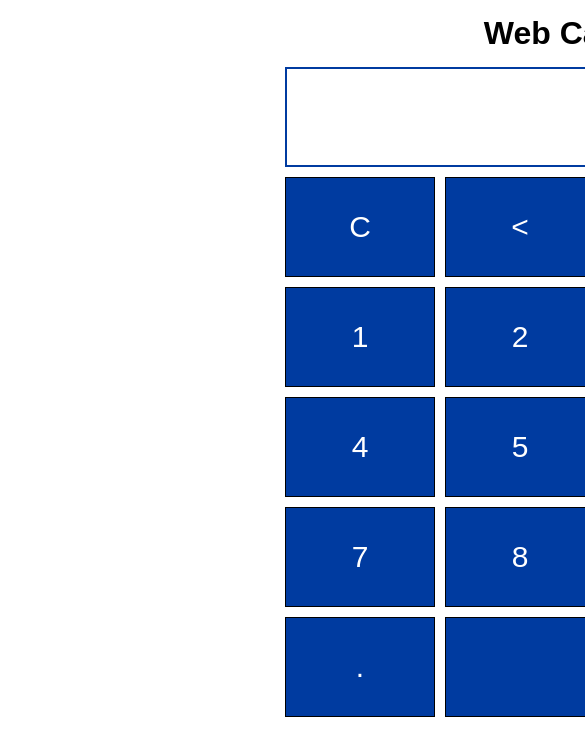
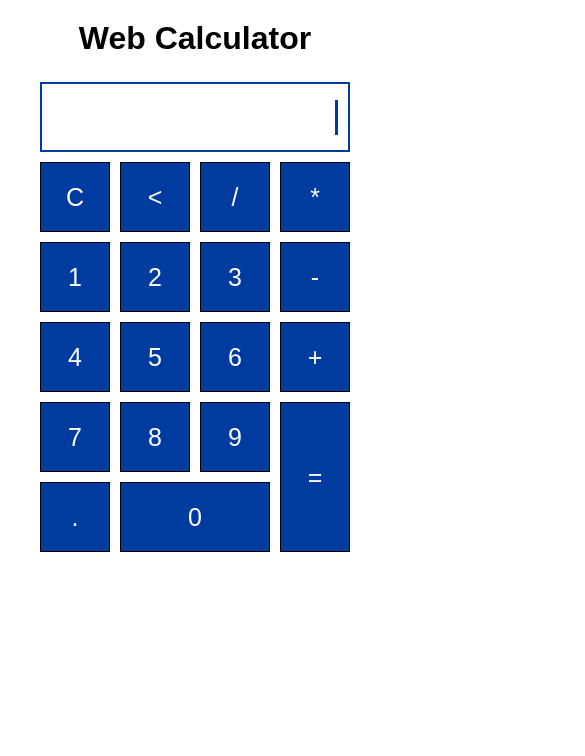
Before and after one commit to AkobirToshtemirov/Calculator, a plain HTML site: page index.html in a window 390 px wide. Shown: the top 756 px of the page, 585 px wide, since content can reach past the window. Drawn offline with Linux system fonts and the light colour scheme.

Commit message:
add new style

```diff
--- a/css/main.css
+++ b/css/main.css
@@ -17,7 +17,7 @@
 }
 
 .text {
-  margin-bottom: 15px;
+  margin-bottom: 25px;
 }
 
 .calculator,
@@ -82,3 +82,20 @@
     transition: 1s linear;
   }
 }
+
+@media (max-width:1200px) {
+  .container{
+    width: 100%;
+    padding: 20px;
+  }
+
+  .calculator {
+    grid-template-columns: repeat(4, 70px);
+    grid-auto-rows: 70px;
+    grid-gap: 10px;
+  }
+
+  .btn {
+    font-size: 25px;
+  }
+}
```
